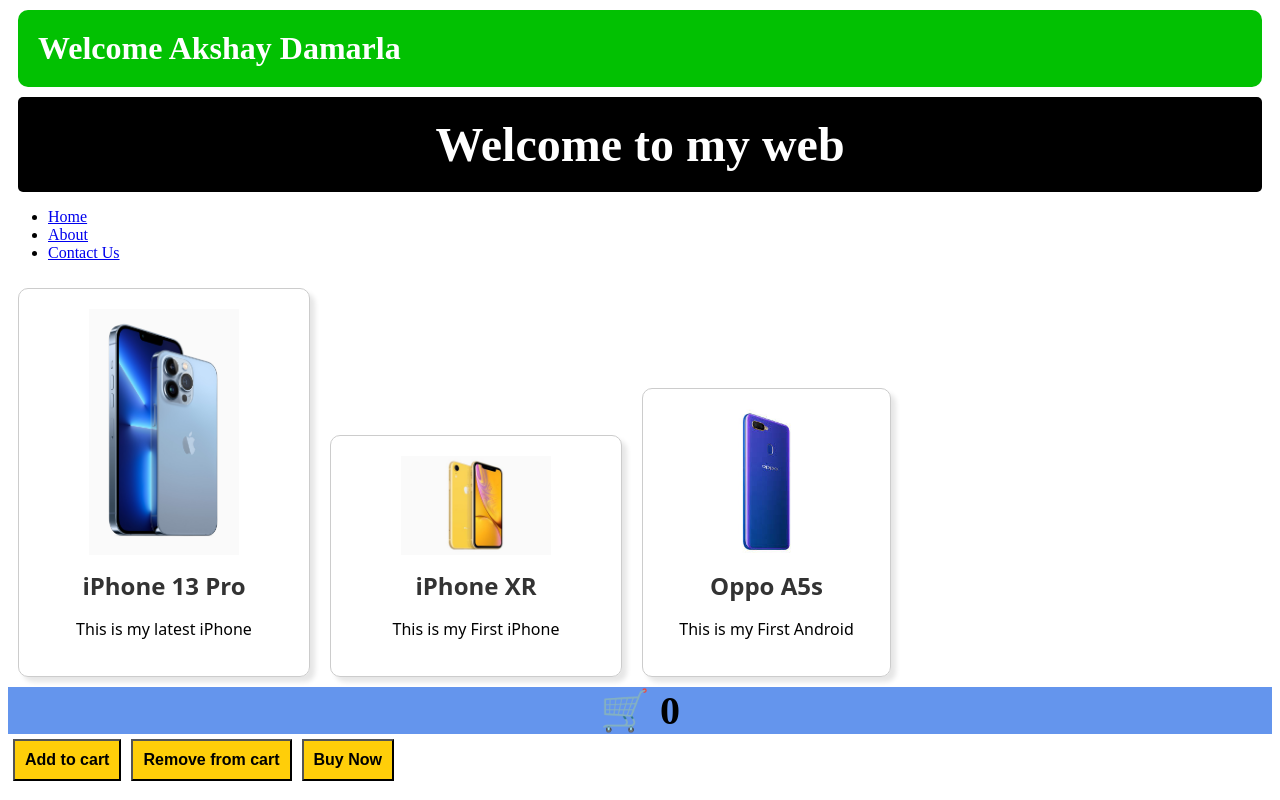
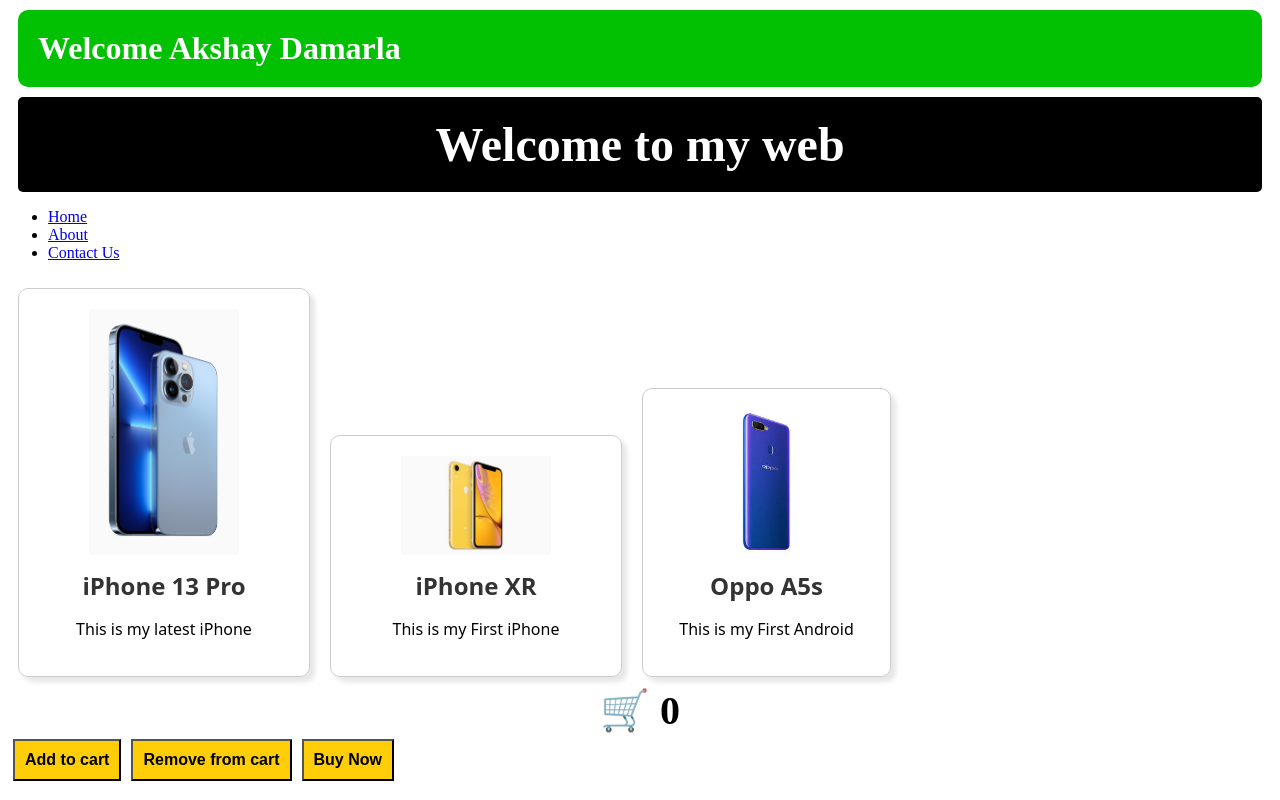
Before and after one commit to akshaydamarla/reactpractice1, a React (Vite) app: page / in a window 1280 px wide. Shown: the top 800 px of the page. Built offline with nearby package versions, Linux system fonts and the light colour scheme.

Commit message:
Color changed

```diff
--- a/src/index.css
+++ b/src/index.css
@@ -121,6 +121,6 @@
   text-align: center;
   font-size: 2.5em;
   font-weight: bold;
-  background-color:cornflowerblue;
+  background-color:white;
 
 }
```
